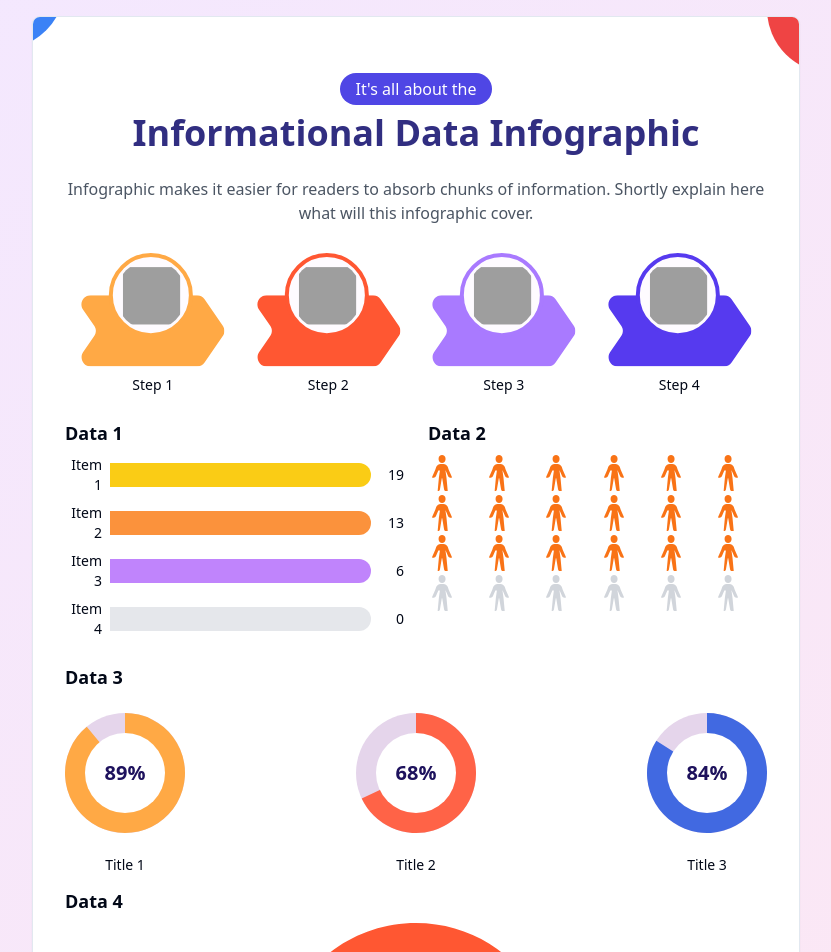
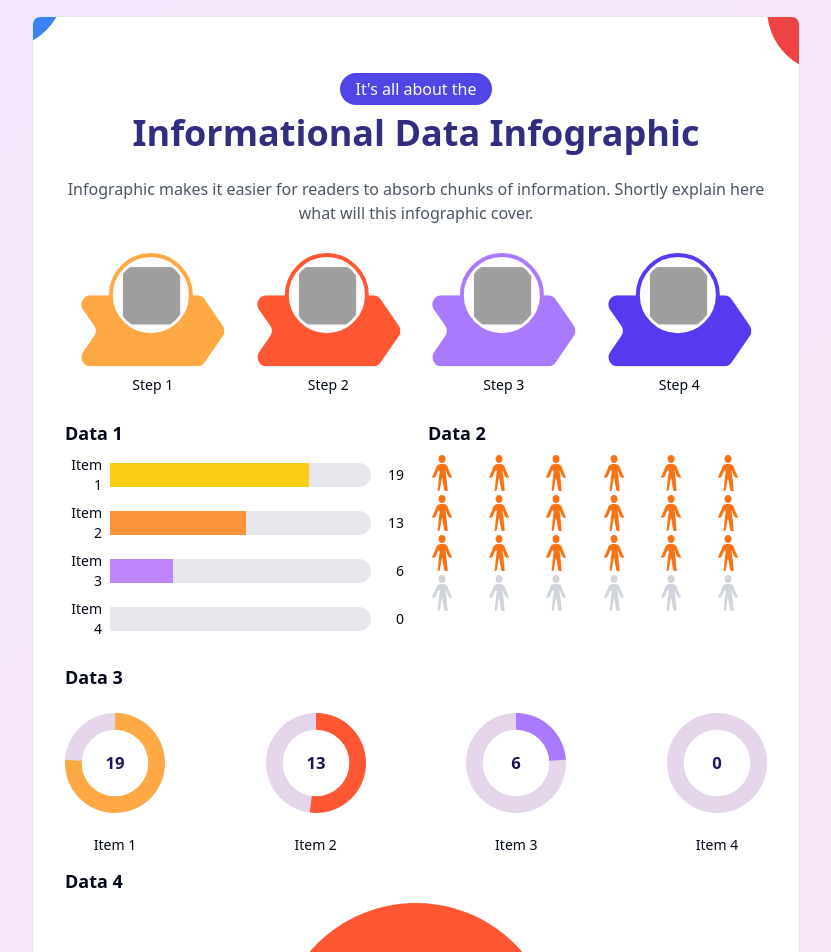
Before and after one commit to GPT-Engineer-App/dashboard-replicator, a React (Vite) app: page / in a window 1280 px wide. Shown: the top 952 px of the page, without its empty margins (224-1055 px from the left). Built offline with nearby package versions, Linux system fonts and the light colour scheme; grey boxes are pictures that could not be loaded.

Commit message:
GPT Engineer Update [skip gpt_engineer]

```diff
--- a/src/pages/Index.jsx
+++ b/src/pages/Index.jsx
@@ -18,13 +18,13 @@ import step4Icon from "/placeholder.svg";
 const Index = () => {
   const [gaugeValue, setGaugeValue] = useState(75); // Initial value for the gauge
 
-  // Calculate dynamic values for Data 3
-  const data3Values = useMemo(() => {
-    const baseValue = gaugeValue / 100;
+  // Calculate dynamic values for Data 1 and Data 3
+  const data1Values = useMemo(() => {
     return [
-      Math.min(100, Math.round((baseValue + Math.random() * 0.2) * 100)),
-      Math.min(100, Math.round((baseValue + Math.random() * 0.3 - 0.1) * 100)),
-      Math.min(100, Math.round((baseValue + Math.random() * 0.4 - 0.2) * 100))
+      Math.min(25, Math.max(0, Math.round((gaugeValue - 0) / 4))),
+      Math.min(25, Math.max(0, Math.round((gaugeValue - 25) / 4))),
+      Math.min(25, Math.max(0, Math.round((gaugeValue - 50) / 4))),
+      Math.min(25, Math.max(0, Math.round((gaugeValue - 75) / 4)))
     ];
   }, [gaugeValue]);
 
@@ -80,12 +80,12 @@ const Index = () => {
                     <div
                       className={`${['bg-yellow-400', 'bg-orange-400', 'bg-purple-400', 'bg-blue-600'][index]} h-full transition-all duration-500 ease-in-out ${index === 3 ? 'rounded-r-full' : ''}`}
                       style={{
-                        width: `${Math.min(100, Math.max(0, (gaugeValue - index * 25) * 4))}%`,
+                        width: `${data1Values[index] * 4}%`,
                       }}
                     ></div>
                   </div>
                   <span className="w-8 text-xs sm:text-sm text-right ml-2">
-                    {Math.min(25, Math.max(0, Math.round((gaugeValue - index * 25) / 4)))}
+                    {data1Values[index]}
                   </span>
                 </div>
               ))}
@@ -109,21 +109,21 @@ const Index = () => {
         <div>
           <h3 className="text-lg font-semibold mb-2">Data 3</h3>
           <div className="flex flex-wrap justify-center sm:justify-between -mx-2">
-            {['Title 1', 'Title 2', 'Title 3'].map((title, index) => (
-              <div key={title} className="text-center w-1/2 sm:w-1/3 lg:w-auto px-2 mb-4">
-                <svg xmlns="http://www.w3.org/2000/svg" width="100%" height="auto" viewBox="0 0 120 120" className="mx-auto max-w-[120px]">
+            {['Item 1', 'Item 2', 'Item 3', 'Item 4'].map((title, index) => (
+              <div key={title} className="text-center w-1/2 sm:w-1/4 lg:w-auto px-2 mb-4">
+                <svg xmlns="http://www.w3.org/2000/svg" width="100%" height="auto" viewBox="0 0 120 120" className="mx-auto max-w-[100px]">
                   <circle cx="60" cy="60" r="60" fill="#e5d5eb" />
                   <path
-                    d={`M 60 60 L 60 0 A 60 60 0 ${data3Values[index] > 50 ? 1 : 0} 1 ${
-                      60 + 60 * Math.sin((data3Values[index] / 100) * 2 * Math.PI)
+                    d={`M 60 60 L 60 0 A 60 60 0 ${data1Values[index] > 12.5 ? 1 : 0} 1 ${
+                      60 + 60 * Math.sin((data1Values[index] / 25) * 2 * Math.PI)
                     } ${
-                      60 - 60 * Math.cos((data3Values[index] / 100) * 2 * Math.PI)
+                      60 - 60 * Math.cos((data1Values[index] / 25) * 2 * Math.PI)
                     } Z`}
-                    fill={["#ffa945", "#ff6347", "#4169e1"][index]}
+                    fill={["#ffa945", "#ff5732", "#a97aff", "#563aef"][index]}
                   />
                   <circle cx="60" cy="60" r="40" fill="white" />
                   <text x="60" y="67" textAnchor="middle" fill="#1e125d" fontSize="20" fontWeight="bold">
-                    {data3Values[index]}%
+                    {data1Values[index]}
                   </text>
                 </svg>
                 <div className="mt-2 text-sm font-medium">{title}</div>
```
